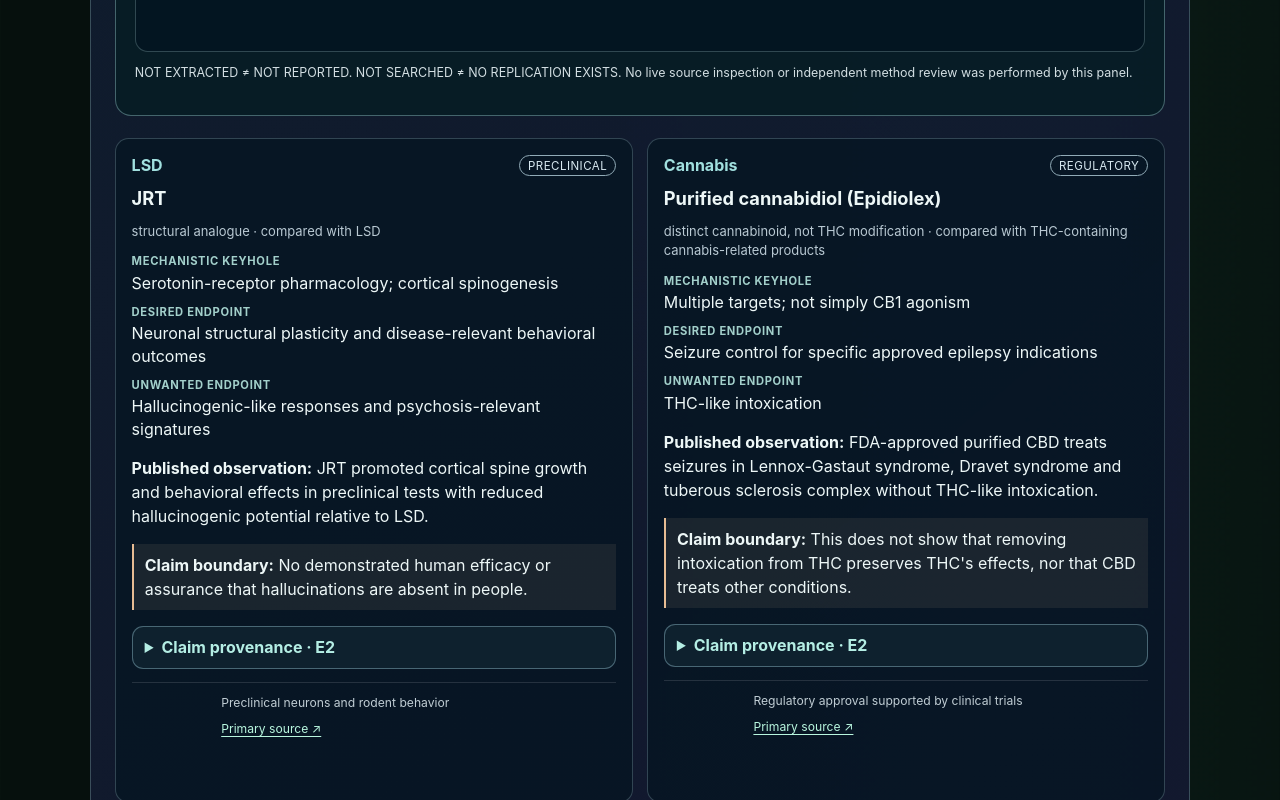
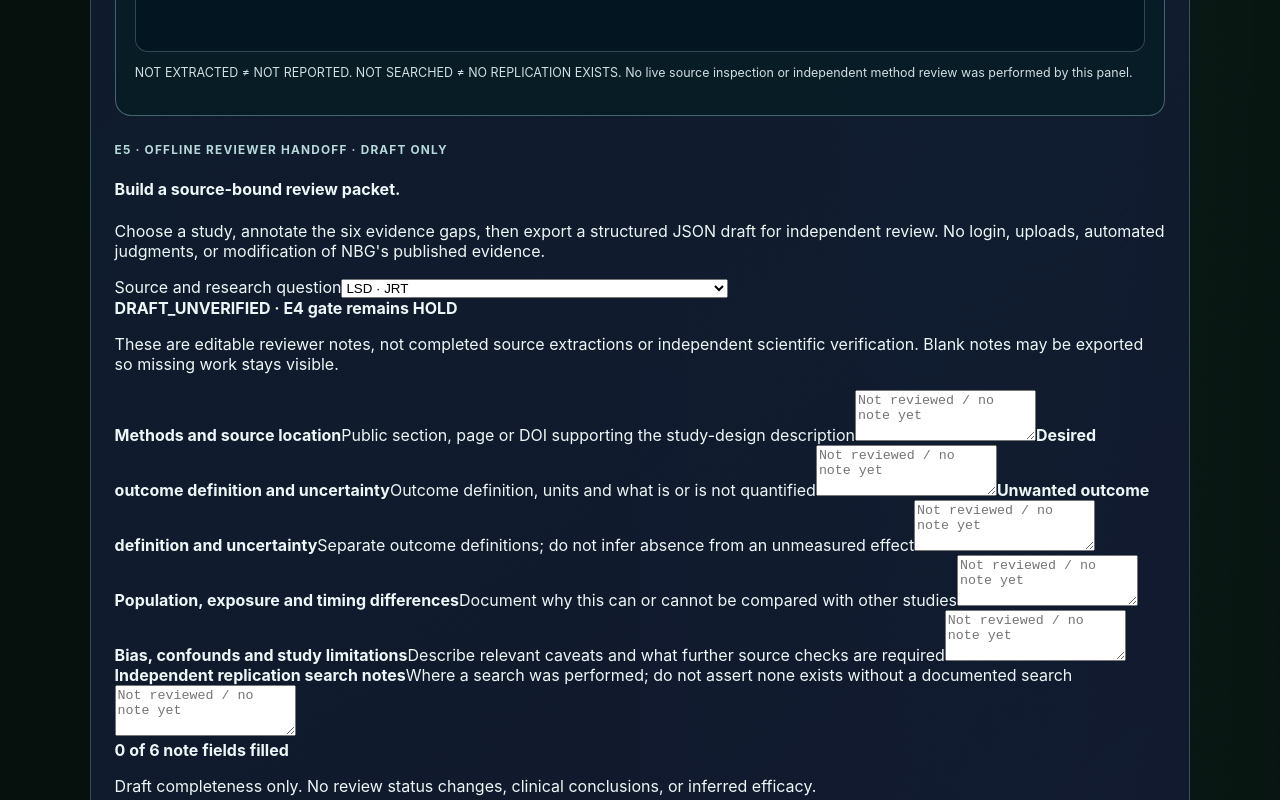
Before and after one commit to MichaelWave369/NestedBubbleGear, a React (Vite) app: page / in a window 1280 px wide. Shown: the part 6080-6880 px from the top of the page. Built offline with nearby package versions, Linux system fonts and the light colour scheme.

Commit message:
feat(es01-e5): integrate reviewer handoff in src/ES01Explorer.jsx

```diff
--- a/src/ES01Explorer.jsx
+++ b/src/ES01Explorer.jsx
@@ -4,6 +4,7 @@ import claimAudit from './es01ClaimAudit.json'
 import ES01Comparator from './ES01Comparator.jsx'
 import ES01HypothesisLab from './ES01HypothesisLab.jsx'
 import ES01ReadinessPanel from './ES01ReadinessPanel.jsx'
+import ES01ReviewHandoff from './ES01ReviewHandoff.jsx'
 import './es01Explorer.css'
 
 const ALL = 'All families'
@@ -42,6 +43,7 @@ export default function ES01Explorer() {
     <ES01Comparator />
     <ES01HypothesisLab />
     <ES01ReadinessPanel />
+    <ES01ReviewHandoff />
     <div className="es01-cards">
       {records.map(r => <article className="es01-card" key={r.id}>
         <div className="es01-card-head"><span className="es01-family">{r.family}</span><span className="es01-tier">{r.evidenceTier.replaceAll('-', ' ')}</span></div>
```
